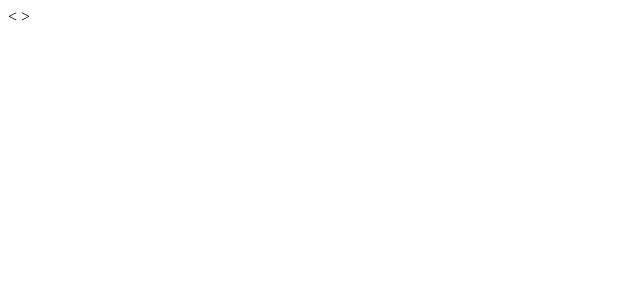
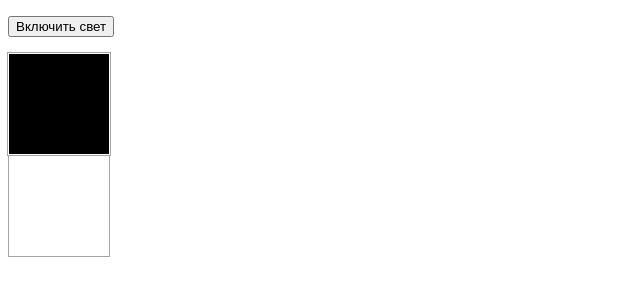
Before and after one commit to AliAkhmetov/taraz_amo, a plain HTML site: page index.html in a window 1280 px wide. Shown: the whole page, without its empty margins (0-640 px from the left). Drawn offline with Linux system fonts and the light colour scheme.

Commit message:
pochti gotovo
pochti gotovo

```diff
--- a/index.css
+++ b/index.css
@@ -0,0 +1,18 @@
+.room1 {
+  		width: 100px;
+  		height: 100px;
+  		background-color: black;
+  		border: 1px solid #fff;
+  		box-shadow: 0 0 0 1px #A4A4A4;
+ 		position: relative;
+  	}
+.light {
+  background: #00fefe;
+}
+.room2 {
+  		width: 100px;
+  		height: 100px;
+  		background-color: white;
+  		border: 1px solid #A4A4A4;
+  		position: absolute;
+  	}
--- a/index.html
+++ b/index.html
@@ -1,10 +1,21 @@
-<<!DOCTYPE html>
+<!DOCTYPE html>
 <html lang="en" dir="ltr">
   <head>
     <meta charset="utf-8">
+
+  <link rel="stylesheet" type="text/css" href="index.css">
+
+<script type="text/javascript" src="script.js"></script>
     <title></title>
   </head>
   <body>
-<a href="23234234234.234.23"></a>
+    <p>
+      <button onclick="changeColor()">
+        Включить свет
+      </button>
+ </p>
+
+    <div id="room1" class="room1"></div>
+    <div id="room2" class="room2"></div>
   </body>
-</html>>
+</html>
--- a/script.js
+++ b/script.js
@@ -0,0 +1,16 @@
+function changeColor() {
+  var room1 = document.getElementById('room1')
+  var room2 = document.getElementById('room2')
+  var flag = true;
+
+  if (flag == true) {
+    room1.classList.add("light");
+    var colorArray = document.getElementsByClassName ("room1")
+    flag = false;
+    }
+    else {
+      room2.classList.add("light")
+      room1.classList.remove("light")
+        flag = true;
+    }
+  }
```
Also changed, not shown: images/lightbulb.jpg (added).
